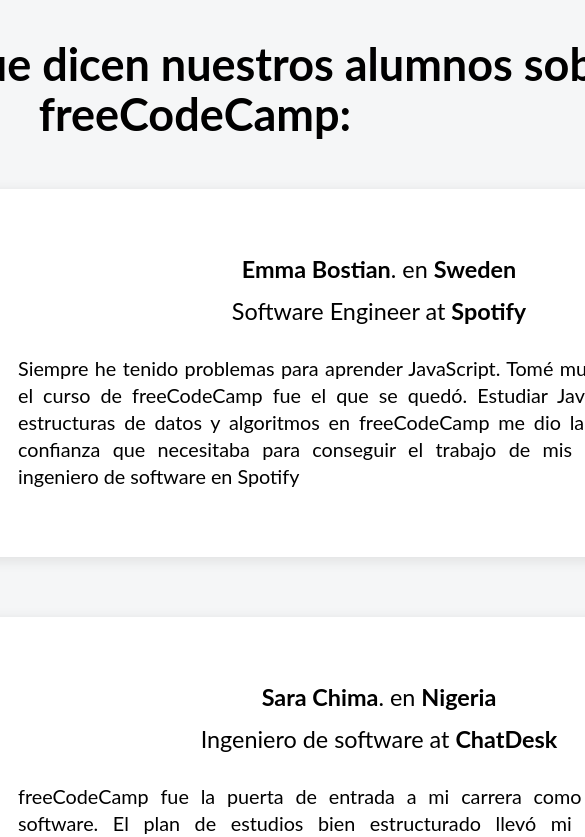
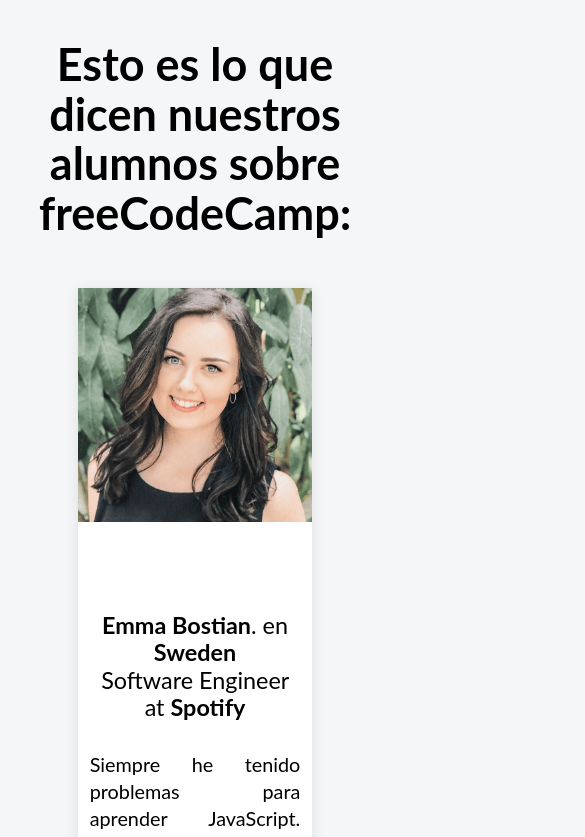
Before and after one commit to Edwin6666/Clone-testimonios-frecodecamp-react, a React (Create React App) app: page / in a window 390 px wide. Shown: the top 837 px of the page, 585 px wide, since content can reach past the window. Built offline with nearby package versions, Linux system fonts and the light colour scheme.

Commit message:
Style: testimonial container responsive

```diff
--- a/src/App.css
+++ b/src/App.css
@@ -11,7 +11,7 @@
 }
 
 h1 {
-  max-width: 940px;
+  max-width: 80%;
   font-size: 2.5em;
   font-family: Lato, sans-serif;
   font-weight: 700;
--- a/src/hojas-de-estilo/Testimonio.css
+++ b/src/hojas-de-estilo/Testimonio.css
@@ -1,7 +1,6 @@
 .contenedor-testimonio{
-    width: 1170px;
-    height: 368px;
-    margin: 10px 10px 50px;
+    width: 60%;
+    margin: 10px auto 50px;
     display: flex;
     align-items: center;
     justify-content: center;
@@ -14,14 +13,18 @@
     height: 100%;
     width: auto;
 
+
+
+
 }
 
 .contenedor-texto-testimonio{
     text-align: center;
-    padding: 40px;
+    padding: 90px;
     font-family: Lato,sans-serif;
     font-weight: 400;
     line-height: 1.5rem;
+    width: 50%;
 }
 
 .nombre-testimonio{
@@ -32,7 +35,7 @@
 
 .cargo-testimonio{
     font-size: 1.3rem;
-    margin-top: 15px;
+    margin-top: 1px;
     padding-bottom: 30px;
 }
 
@@ -40,3 +43,21 @@
     font-size: 1.1rem;
     text-align: justify;
 }
+
+
+@media screen and (max-width: 768px) {
+    .contenedor-testimonio {
+        max-width: 90%;
+        flex-direction: column;
+        height: auto;
+    }
+    .contenedor-texto-testimonio {
+        width: 90%;
+
+    }
+    .imagen-testimonio {
+        width: 100%;
+        height: auto;
+
+    }
+}
```
